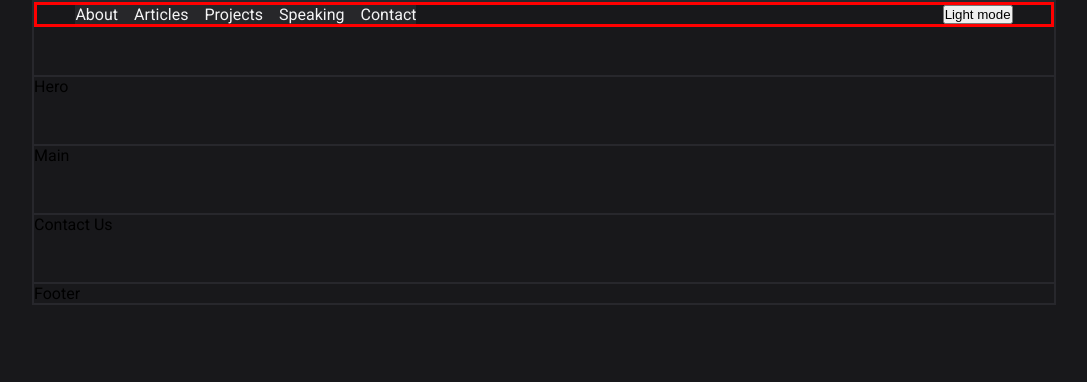
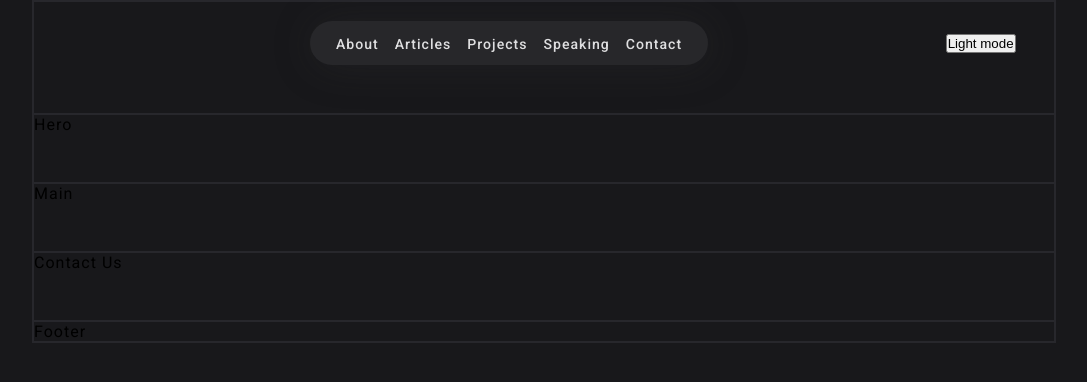
Before and after one commit to F58AIE/React-portfolio-website-with-animation-, a React (Vite) app in the folder frontend/: page / in a window 1280 px wide. Shown: the top 382 px of the page, without its empty margins (96-1183 px from the left). Built offline with nearby package versions, Linux system fonts and the light colour scheme.

Commit message:
header style-modal

```diff
--- a/frontend/package.json
+++ b/frontend/package.json
@@ -10,8 +10,10 @@
     "preview": "vite preview"
   },
   "dependencies": {
+    "@react-three/fiber": "^9.4.0",
     "react": "^19.1.1",
-    "react-dom": "^19.1.1"
+    "react-dom": "^19.1.1",
+    "three": "^0.180.0"
   },
   "devDependencies": {
     "@eslint/js": "^9.36.0",
--- a/frontend/src/components/1-header/Header.css
+++ b/frontend/src/components/1-header/Header.css
@@ -2,20 +2,88 @@ header.flex{
     justify-content: space-between;
     align-items: center;
     padding: 0 2.4rem;
+    margin-top: 1.2rem;
 }
 
-header.flex nav{
+   header.flex nav{
     background-color: var(--bgHeader);
+    padding: 0.77rem 1.6rem;
+    border-radius: 55px;
+    box-shadow: 2px 2px 40px #3532324a;
 }
+
+
 header ul.flex{
 gap: 16px;
 }
 
 header ul li a {
-    color: var(--title)
+    color: var(--title);
+    opacity: 0.9;
+    font-size: 0.88rem;
+    font-weight: 500;
 }
+
+header ul li a:hover{
+    color: var(--green);
+    opacity: 1;
+    font-size: 0.9rem;
+    font-weight: 500;
+}
+
 
 header button {
     font-size :1.rem
 
 }
+
+
+header button.menu{
+    display:none;
+}
+
+
+/* Modal == pop up (Responsive) */
+header .fixed{
+    position: fixed;
+    inset: 0;
+    background-color: rgba(40, 40, 48, 0.91);
+    z-index: 6;
+}
+
+header .fixed ul.modal{
+    width: 85%;
+    margin-left: auto;
+    margin-right: auto;
+    margin-top: 2rem;
+    border-radius: 1rem;
+    padding: 1rem 2rem;
+    background-color: var(--secondary);
+
+}
+
+header .fixed ul.modal li{
+    border-bottom: 1px solid var(--border);
+    padding-bottom: 0.77rem;
+    padding-top: 0.5rem
+
+}
+
+header .fixed ul.modal li:last-child{
+   border:none;
+
+}
+
+header .fixed ul.modal li a{
+    font-size:1rem;
+
+
+}
+
+
+@media (max-width:700px){
+header.flex nav{
+    display: none;
+
+}
+}
--- a/frontend/src/components/1-header/Header.jsx
+++ b/frontend/src/components/1-header/Header.jsx
@@ -1,9 +1,17 @@
-import React from "react";
+import { useState } from "react";
 import "./header.css";
 
 const Header = () => {
+  const [showModal, setShowModal] =useState(false);
+
   return (
-    <header className="border flex">
+    <header className="flex">
+      <button onClick={() =>{
+        setShowModal(true);
+      }} className="menu">Show Modal</button>
+      <div/>
+
+
       <nav>
         <ul className="flex">
           <li>
@@ -23,7 +31,31 @@ const Header = () => {
           </li>
         </ul>
       </nav>
+
+
       <button>Light mode</button>
+
+      {showModal && (
+        <div className="fixed">
+          <ul className="modal">
+            <li>
+              <a href="">About</a>
+            </li>
+            <li>
+              <a href="">Articles</a>
+            </li>
+            <li>
+              <a href="">Projects</a>
+            </li>
+            <li>
+              <a href="">Speaking</a>
+            </li>
+            <li>
+              <a href="">Contact</a>
+            </li>
+          </ul>
+        </div>
+      )}
     </header>
   );
 };
--- a/frontend/src/components/5-footer/Footer.jsx
+++ b/frontend/src/components/5-footer/Footer.jsx
@@ -1,10 +1,11 @@
 import React from 'react'
 
 import './footer.css';
-function Footer() {
+
+const  Footer =() =>{
   return (
 
-    <div>Footer</div>
+  <footer>Footer</footer>
   )
 }
 export default Footer;
--- a/frontend/src/index.css
+++ b/frontend/src/index.css
@@ -2,6 +2,7 @@
 
 html{
   font-family: 'Roboto', sans-serif;
+  letter-spacing: 1px;
 }
 *{
   margin:0;
@@ -15,6 +16,7 @@ html{
   --title: rgb(244 244 245);
   --subtitle: rgb(161 161 170);
   --bgHeader: rgb(39,39,42);
+  --green:#00ceb1;
 }
 .light {
   --primary  : #fff;
@@ -44,6 +46,7 @@ li{
 a{
   text-decoration: none;
   color:initial;
+  transition: 0.2s;
 }
 .flex{
   display: flex;
```
Also changed, not shown: 1 other file (tests, documents, lock files or other folders).
